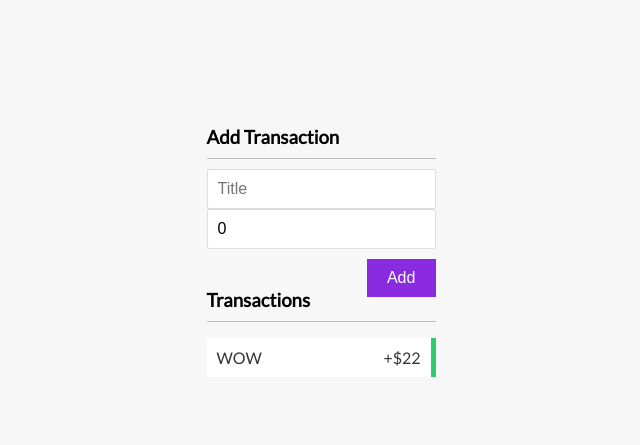
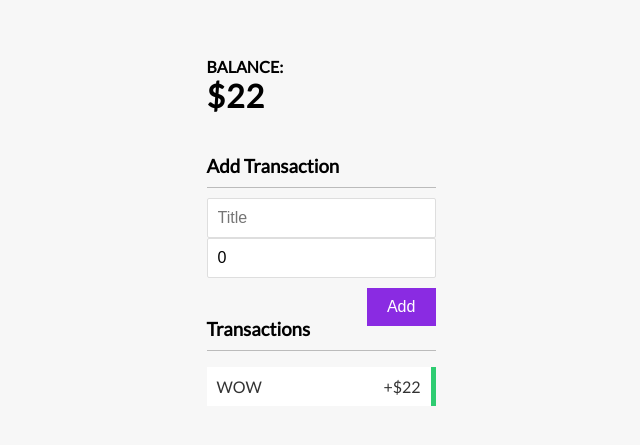
Before and after one commit to usamasubhani/expense-tracker-2, a React (Create React App) app: page / in a window 1280 px wide. Shown: the part 149-594 px from the top of the page, without its empty margins (319-959 px from the left). Built offline with nearby package versions, Linux system fonts and the light colour scheme.

Commit message:
Add balance component

```diff
--- a/src/App.tsx
+++ b/src/App.tsx
@@ -6,6 +6,7 @@ import NewTransaction from './components/NewTransaction'
 import TransactionsList from './components/TransactionsList';
 
 import { GlobalProvider } from './context/GlobalContext';
+import Balance from './components/Balance';
 // import AppReducer from './context/AppReducer';
 function App() {
 
@@ -13,6 +14,7 @@ function App() {
     <GlobalProvider>
     {/* <AppContextProvider value={{transactions: state.transactions}}> */}
       <div className="App">
+        <Balance />
         <NewTransaction />
         <TransactionsList />
       </div>
--- /dev/null
+++ b/src/components/Balance.tsx
@@ -0,0 +1,19 @@
+import React, { useContext } from 'react';
+import { GlobalContext } from '../context/GlobalContext'
+
+export const Balance = () => {
+    const { transactions } = useContext(GlobalContext);
+
+    // Calculate balance
+    const transactioAmounts = transactions.map(transaction => transaction.amount);
+    const balance = transactioAmounts.reduce((a, b) => (a + b), 0);
+
+    return (
+        <div>
+            <h4>Balance:</h4>
+            <h1>${balance}</h1>
+        </div>
+    )
+}
+
+export default Balance;
```
